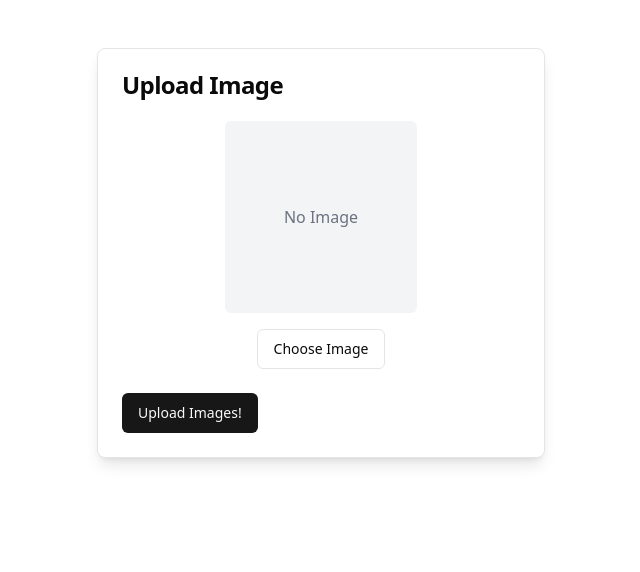
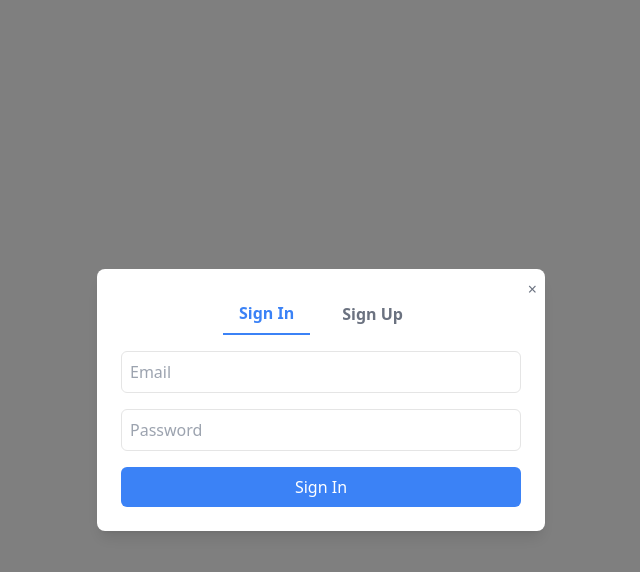
Before and after one commit to yastrab1/Povazska, a Next.js app: page / in a window 1280 px wide. Shown: the top 572 px of the page, without its empty margins (319-959 px from the left). Built offline with nearby package versions, Linux system fonts and the light colour scheme; no server answers.

Commit message:
addedsigninfaulty

```diff
--- a/app/components/personalinfo/personalinfocard.tsx
+++ b/app/components/personalinfo/personalinfocard.tsx
@@ -4,22 +4,30 @@ import React, { useState, useEffect } from "react";
 import { auth } from "@/app/config/firebase";
 import { onAuthStateChanged } from "firebase/auth";
 
-export default function PersonalInfoCard() {
-  const [name, setName] = useState("");
-  const [email, setEmail] = useState("");
+type State =
+  | "logged out"
+  | "guest upload"
+  | "image upload"
+  | "map selection"
+  | "finalization"
+  | undefined;
 
-  useEffect(() => {
-    // Fetch user data from Firebase Auth if logged in
-    onAuthStateChanged(auth, (user) => {
-      if (user) {
-        setName(user.displayName || "");
-        setEmail(user.email || "");
+
+interface Props {
+    stateSet: (state: State) => void;
+    logname: string
+    logemail: string
   }
-    })
-  });
+
+export default function PersonalInfoCard({stateSet, logname, logemail}: Props) {
+  const [name, setName] = useState(logname);
+  const [email, setEmail] = useState(logemail);
+
+
+
 
   return (
-    <div className="max-w-md mx-auto mt-8 p-4 shadow-lg rounded-lg bg-white">
+    <div className="max-w-md mx-auto mt-8 p-4 shadow-lg rounded-lg bg-white relative">
   <h2 className="text-xl font-bold mb-4">Personal Information</h2>
   <form className="space-y-4">
     <div>
@@ -50,7 +58,15 @@ export default function PersonalInfoCard() {
         required
       />
     </div>
+    <button
+      type="button"
+      className="absolute bottom-4 right-4 bg-blue-500 text-white py-2 px-4 rounded-md hover:bg-blue-600"
+      onClick={() => stateSet('image upload')}
+    >
+      Next
+    </button>
   </form>
 </div>
+
   );
 }
--- a/app/page.tsx
+++ b/app/page.tsx
@@ -6,8 +6,13 @@ import MapPickerCard from "@/app/components/maps/mapPickerCard";
 import AuthModal from "@/app/components/signin/authmodal";
 import PersonalInfoCard from "@/app/components/personalinfo/personalinfocard";
 import DescriptionCard from "@/app/components/ui/descriptionCard"
+import isLoggedIn from "@/lib/isLoggedIn";
+import { useEffect } from "react";
+import useIsLoggedIn from "@/lib/isLoggedIn";
+
 
 type State =
+  | "logged in"
   | "logged out"
   | "guest upload"
   | "image upload"
@@ -17,18 +22,25 @@ type State =
 
 export default function MainPage() {
   const [isModalVisible, setModalVisible] = useState(false);
-  const [state, setState] = useState<State>("image upload");
+  const [state, setState] = useState<State>('logged out');
+  const { loggedIn, name, email } = useIsLoggedIn();
+
+  if (loggedIn){
+    setState('logged in')
+  }
+
+
 
   const openModal = () => setModalVisible(true);
   const closeModal = () => setModalVisible(false);
 
   const activeCard = (activeState: State) => {
     if (activeState === "logged out") {
-      return <PersonalInfoCard />;
+      return <AuthModal onClose={closeModal}/>;
     }
 
     if (activeState === "guest upload") {
-      return <PersonalInfoCard />;
+      return <PersonalInfoCard logname={name} logemail={email} stateSet={setState}/>;
     }
 
     if (activeState === "image upload") {
--- /dev/null
+++ b/lib/isLoggedIn.ts
@@ -0,0 +1,29 @@
+import { useEffect, useState } from "react";
+import { onAuthStateChanged } from "firebase/auth";
+import { auth } from "@/app/config/firebase";
+
+export default function useIsLoggedIn() {
+  const [name, setName] = useState("");
+  const [email, setEmail] = useState("");
+  const [loggedIn, setLoggedIn] = useState(false);
+
+  useEffect(() => {
+    // Set up the authentication state listener
+    const unsubscribe = onAuthStateChanged(auth, (user) => {
+      if (user) {
+        setLoggedIn(true);
+        setName(user.displayName || "");
+        setEmail(user.email || "");
+      } else {
+        setLoggedIn(false);
+        setName("");
+        setEmail("");
+      }
+    });
+
+    // Clean up the listener on component unmount
+    return () => unsubscribe();
+  }, [loggedIn, name,email]); // Empty dependency array ensures this runs only once
+
+  return { loggedIn, name, email };
+}
```
Lines whose indentation alone changed are shown as unchanged.
